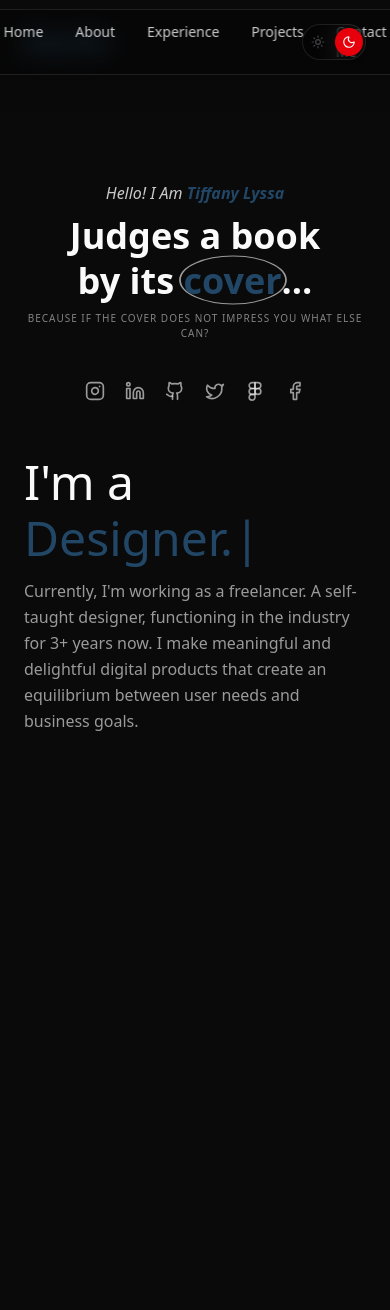
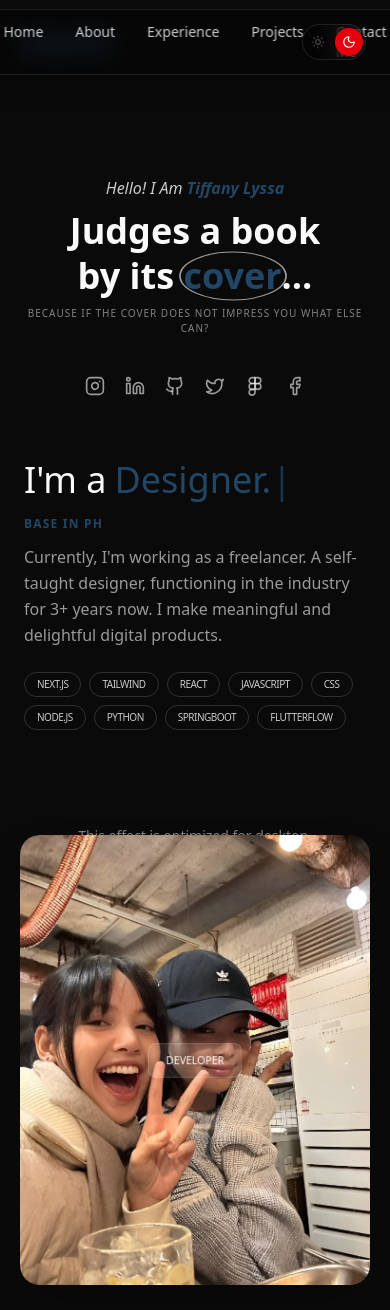
Before and after one commit to knorthy/knorth, a Next.js app in the folder knorth/: page / in a window 390 px wide. Before the commit the page ends 844 px from the top, so only its background shows below. Built offline with nearby package versions, Linux system fonts and the light colour scheme.

Commit message:
card update

```diff
--- a/knorth/components/Hero.tsx
+++ b/knorth/components/Hero.tsx
@@ -2,6 +2,7 @@
 import { motion } from "framer-motion";
 import { Instagram, Linkedin, Github, Twitter, Figma, Facebook } from "lucide-react";
 import Typewriter from 'typewriter-effect';
+import TiltedCard from "@/components/designs/TiltedCard";
 
 export default function Hero() {
   const socialIcons = [
@@ -13,14 +14,12 @@ export default function Hero() {
     { icon: <Facebook size={20} />, link: "https://www.facebook.com/lystffny/" },
   ];
 
+  const developSkills = ["Next.js", "Tailwind", "React", "Javascript", "CSS", "Node.js", "Python", "SpringBoot", "FlutterFlow"];
+
   return (
-    <section className="grid grid-cols-1 md:grid-cols-2 items-center justify-center min-h-[80vh] pt-20 px-6 gap-y-12 gap-x-8 max-w-6xl mx-auto">
+    <section className="flex flex-col items-center justify-center min-h-screen pt-20 px-6 max-w-6xl mx-auto gap-y-16">
 
-      {/* for my 3d character */}
-      <div className="hidden md:flex relative w-full min-h-[350px] items-center justify-center">
-        {/* space */}
-      </div>
-
+      {/* SECTION 1: "JUDGES A BOOK" (Kept exactly as you requested) */}
       <div className="flex flex-col items-center md:items-end text-center md:text-right w-full">
         <div className="relative">
           <motion.p
@@ -31,47 +30,32 @@ export default function Hero() {
             Hello! I Am <span className="text-[#224766] font-semibold">Tiffany Lyssa</span>
           </motion.p>
 
-            {/* Curved Arrow pointing to the left */}
           <svg
             className="hidden md:block absolute right-full top-1/2 -translate-y-1/2 w-64 h-32 text-foreground/40 pointer-events-none overflow-visible"
             viewBox="0 0 200 100"
             fill="none"
           >
-              {/* Arrow curve path */}
             <motion.path
               d="M190 50 Q100 -15, 15 45"
               stroke="currentColor"
               strokeWidth="2"
               strokeLinecap="round"
-                fill="none"
               initial={{ pathLength: 0, opacity: 0 }}
               animate={{ pathLength: 1, opacity: 1 }}
               transition={{
-                  pathLength: {
-                        duration: 1,
-                        ease: "easeInOut",
-                        repeat: Infinity,
-                        repeatDelay: .5,
-                  },
+                pathLength: { duration: 1, ease: "easeInOut", repeat: Infinity, repeatDelay: .5 },
                 opacity: { duration: 0.3 }
               }}
             />
-              {/* Arrowhead */}
             <motion.path
               d="M15 45 L20 28 M15 45 L30 45"
               stroke="currentColor"
               strokeWidth="1.5"
               strokeLinecap="round"
-                fill="none"
               initial={{ pathLength: 0, opacity: 0 }}
               animate={{ pathLength: 1, opacity: 1 }}
               transition={{
-                  pathLength: {
-                        duration: 1,
-                        ease: "easeInOut",
-                        repeat: Infinity,
-                        repeatDelay: .5,
-                  },
+                pathLength: { duration: 1, ease: "easeInOut", repeat: Infinity, repeatDelay: .5 },
                 opacity: { duration: 0.2, delay: 1.5 }
               }}
             />
@@ -97,12 +81,7 @@ export default function Hero() {
                   initial={{ pathLength: 0, opacity: 0 }}
                   animate={{ pathLength: 1, opacity: 1 }}
                   transition={{
-                      pathLength: {
-                        duration: 1,
-                        ease: "easeInOut",
-                        repeat: Infinity,
-                        repeatDelay: .5,
-                      },
+                    pathLength: { duration: 1, ease: "easeInOut", repeat: Infinity, repeatDelay: .5 },
                     opacity: { duration: 0.2 }
                   }}
                 />
@@ -114,7 +93,6 @@ export default function Hero() {
           </p>
         </div>
 
-          {/* Social Logos */}
         <div className="flex gap-5 mt-4 text-foreground/60">
           {socialIcons.map((item, idx) => (
             <motion.a
@@ -129,11 +107,15 @@ export default function Hero() {
         </div>
       </div>
 
+      {/* SECTION 2 */}
+      <div className="grid grid-cols-1 md:grid-cols-2 gap-12 items-start w-full">
+
+        {/* TEXT SIDE */}
         <div className="flex flex-col justify-center text-left w-full">
           <motion.div
             initial={{ opacity: 0, y: 20 }}
             animate={{ opacity: 1, y: 0 }}
-            className="text-5xl font-medium mb-4 flex flex-wrap gap-2"
+            className="text-4xl md:text-5xl font-medium mb-4 flex flex-wrap gap-2"
           >
             <span>I'm a</span>
             <span className="text-[#224766]">
@@ -143,19 +125,52 @@ export default function Hero() {
                   autoStart: true,
                   loop: true,
                   delay: 75,
-                  deleteSpeed: 50,
                 }}
               />
             </span>
           </motion.div>
-          <p className="text-foreground/60 mb-8 max-w-md leading-relaxed">
+
+          <div className="mb-8">
+            <h3 className="text-xs uppercase tracking-widest font-bold mb-3 text-[#224766]">BASE IN PH</h3>
+            <p className="text-foreground/60 mb-6 max-w-md leading-relaxed">
               Currently, I'm working as a freelancer.
               A self-taught designer, functioning in the industry for 3+ years now.
-            I make meaningful and delightful digital products that create an equilibrium
-            between user needs and business goals.
+              I make meaningful and delightful digital products.
             </p>
+
+            <div className="flex flex-wrap gap-2">
+              {developSkills.map((skill) => (
+                <span key={skill} className="px-3 py-1 border border-foreground/20 rounded-full text-[10px] opacity-80 uppercase tracking-tighter">
+                  {skill}
+                </span>
+              ))}
             </div>
-      <div className="hidden md:block"></div>
+          </div>
+        </div>
+
+        {/* IMAGE SIDE (TILTED CARD) */}
+        <div className="flex justify-center md:justify-end items-center w-full">
+          <TiltedCard
+            imageSrc="/profile.jpg"
+            altText="Tiffany Lyssa"
+            captionText="Tiffany Lyssa"
+            containerHeight="500px"
+            containerWidth="100%"
+            imageHeight="450px"
+            imageWidth="350px"
+            rotateAmplitude={10}
+            scaleOnHover={1.05}
+            showTooltip={true}
+            displayOverlayContent={true}
+            overlayContent={
+              <div className="bg-white/10 backdrop-blur-md px-4 py-2 rounded-lg text-white text-[10px] border border-white/20">
+                DEVELOPER
+              </div>
+            }
+          />
+        </div>
+
+      </div>
 
     </section>
   );
--- /dev/null
+++ b/knorth/components/designs/TiltedCard.tsx
@@ -0,0 +1,139 @@
+"use client";
+
+import { useRef, useState } from 'react';
+import { motion, useMotionValue, useSpring } from 'framer-motion';
+
+const springValues = {
+  damping: 30,
+  stiffness: 100,
+  mass: 2
+};
+
+export default function TiltedCard({
+  imageSrc,
+  altText = 'Tilted card image',
+  captionText = '',
+  containerHeight = '300px',
+  containerWidth = '100%',
+  imageHeight = '300px',
+  imageWidth = '300px',
+  scaleOnHover = 1.1,
+  rotateAmplitude = 14,
+  showMobileWarning = true,
+  showTooltip = true,
+  overlayContent = null,
+  displayOverlayContent = false
+}) {
+  const ref = useRef(null);
+  const x = useMotionValue(0);
+  const y = useMotionValue(0);
+  const rotateX = useSpring(useMotionValue(0), springValues);
+  const rotateY = useSpring(useMotionValue(0), springValues);
+  const scale = useSpring(1, springValues);
+  const opacity = useSpring(0);
+  const rotateFigcaption = useSpring(0, {
+    stiffness: 350,
+    damping: 30,
+    mass: 1
+  });
+
+  const [lastY, setLastY] = useState(0);
+
+  function handleMouse(e) {
+    if (!ref.current) return;
+
+    const rect = ref.current.getBoundingClientRect();
+    const offsetX = e.clientX - rect.left - rect.width / 2;
+    const offsetY = e.clientY - rect.top - rect.height / 2;
+
+    const rotationX = (offsetY / (rect.height / 2)) * -rotateAmplitude;
+    const rotationY = (offsetX / (rect.width / 2)) * rotateAmplitude;
+
+    rotateX.set(rotationX);
+    rotateY.set(rotationY);
+
+    x.set(e.clientX - rect.left);
+    y.set(e.clientY - rect.top);
+
+    const velocityY = offsetY - lastY;
+    rotateFigcaption.set(-velocityY * 0.6);
+    setLastY(offsetY);
+  }
+
+  function handleMouseEnter() {
+    scale.set(scaleOnHover);
+    opacity.set(1);
+  }
+
+  function handleMouseLeave() {
+    opacity.set(0);
+    scale.set(1);
+    rotateX.set(0);
+    rotateY.set(0);
+    rotateFigcaption.set(0);
+  }
+
+  return (
+    <figure
+      ref={ref}
+      className="relative w-full h-full [perspective:800px] flex flex-col items-center justify-center"
+      style={{
+        height: containerHeight,
+        width: containerWidth
+      }}
+      onMouseMove={handleMouse}
+      onMouseEnter={handleMouseEnter}
+      onMouseLeave={handleMouseLeave}
+    >
+      {showMobileWarning && (
+        <div className="absolute top-4 text-center text-sm block sm:hidden text-foreground/50">
+          This effect is optimized for desktop.
+        </div>
+      )}
+
+      <motion.div
+        className="relative [transform-style:preserve-3d]"
+        style={{
+          width: imageWidth,
+          height: imageHeight,
+          rotateX,
+          rotateY,
+          scale
+        }}
+      >
+        <motion.img
+          src={imageSrc}
+          alt={altText}
+          className="absolute top-0 left-0 object-cover rounded-[20px] shadow-2xl will-change-transform [transform:translateZ(0)]"
+          style={{
+            width: imageWidth,
+            height: imageHeight
+          }}
+        />
+
+        {/* This is the section that was likely causing the error */}
+        {displayOverlayContent && overlayContent && (
+          <motion.div
+            className="absolute inset-0 z-[2] flex items-center justify-center will-change-transform [transform:translateZ(40px)] pointer-events-none"
+          >
+            {overlayContent}
+          </motion.div>
+        )}
+      </motion.div>
+
+      {showTooltip && (
+        <motion.figcaption
+          className="pointer-events-none absolute left-0 top-0 rounded-full bg-white/90 backdrop-blur-sm px-[12px] py-[4px] text-[10px] font-bold text-[#2d2d2d] opacity-0 z-[10] hidden sm:block shadow-xl border border-black/5"
+          style={{
+            x,
+            y,
+            opacity,
+            rotate: rotateFigcaption
+          }}
+        >
+          {captionText}
+        </motion.figcaption>
+      )}
+    </figure>
+  );
+}
--- a/knorth/package.json
+++ b/knorth/package.json
@@ -12,6 +12,7 @@
     "clsx": "^2.1.1",
     "framer-motion": "^12.29.2",
     "lucide-react": "^0.563.0",
+    "motion": "^12.30.0",
     "next": "^16.1.6",
     "next-themes": "^0.4.6",
     "react": "19.2.0",
```
Also changed, not shown: knorth/public/profile.jpg (added), 1 other file (tests, documents, lock files or other folders). Lines whose indentation alone changed are shown as unchanged.
